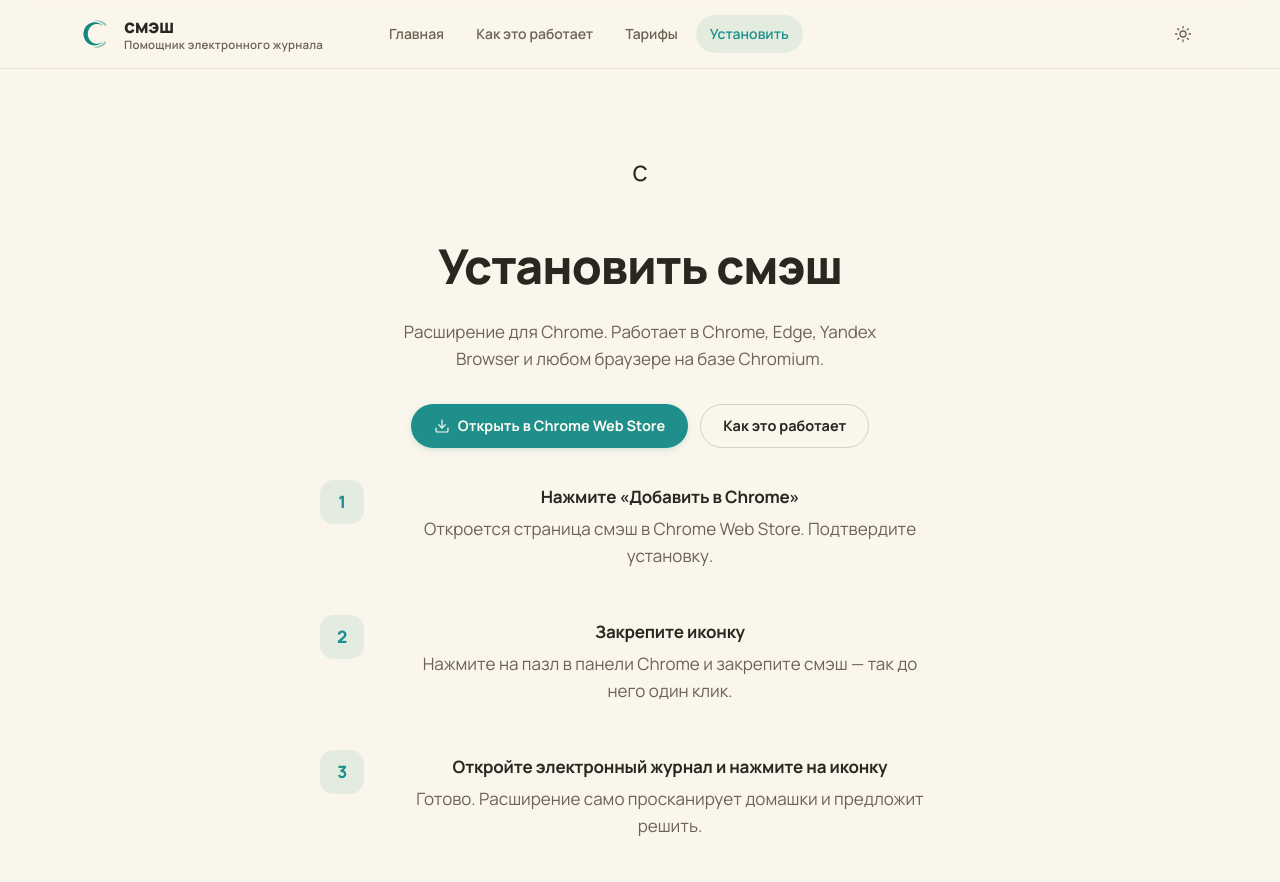
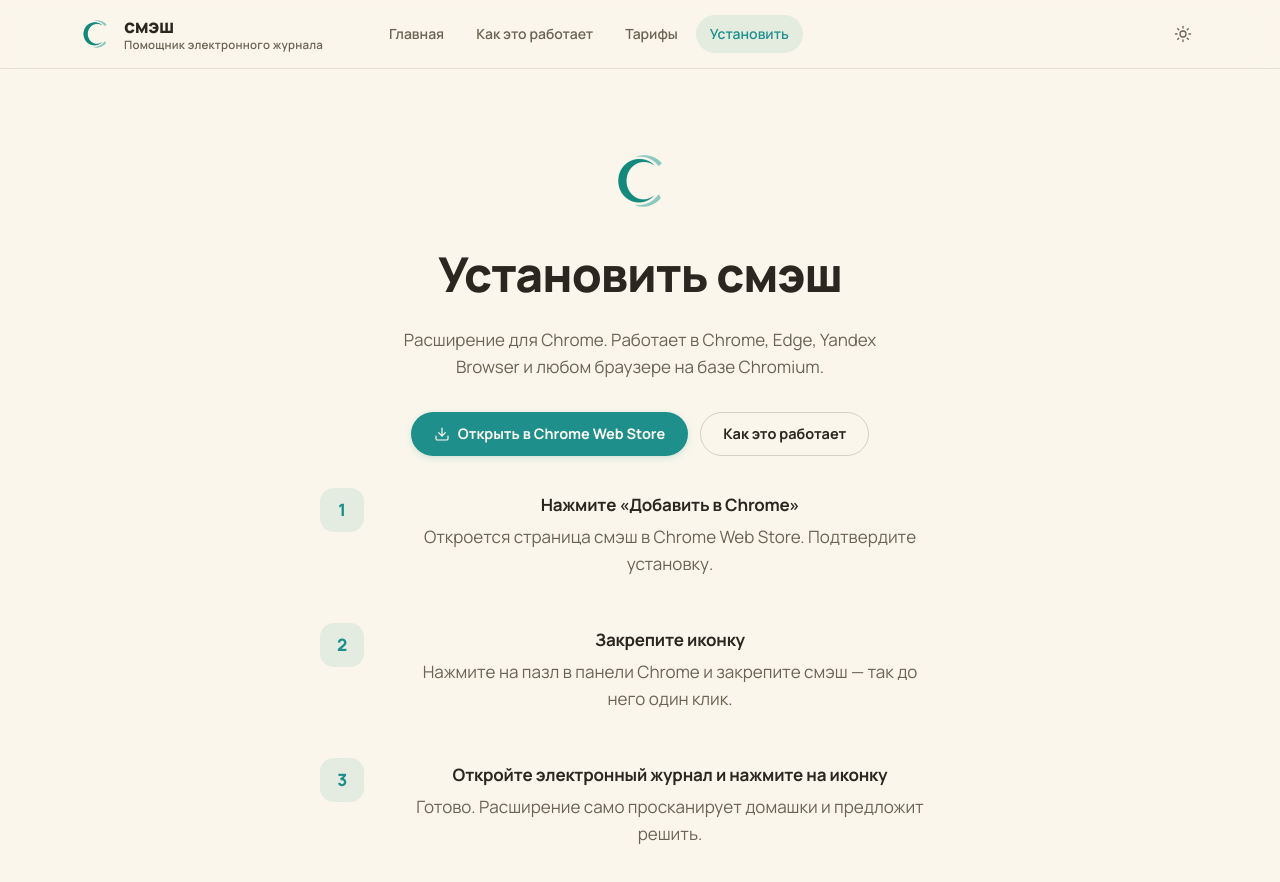
Before and after one commit to ayeepat/smeshai.xyz, a website: page install.html in a window 1280 px wide. Shown: the top 882 px of the page. Drawn offline with Linux system fonts and the light colour scheme.

Commit message:
Fix placeholder logo on install hero

```diff
--- a/install.html
+++ b/install.html
@@ -63,7 +63,7 @@
 
   <main>
     <section class="wrap install-hero">
-      <div class="brandmark" style="margin: 0 auto 24px; width: 56px; height: 56px; font-size: 28px;">с</div>
+      <img src="assets/icons/logo-mark.png" class="brandmark" alt="смэш" style="margin: 0 auto 24px; width: 64px; height: 64px;" />
       <h1>Установить смэш</h1>
       <p>Расширение для Chrome. Работает в Chrome, Edge, Yandex Browser и любом браузере на базе Chromium.</p>
       <div class="cta-row" style="justify-content: center;">
```
